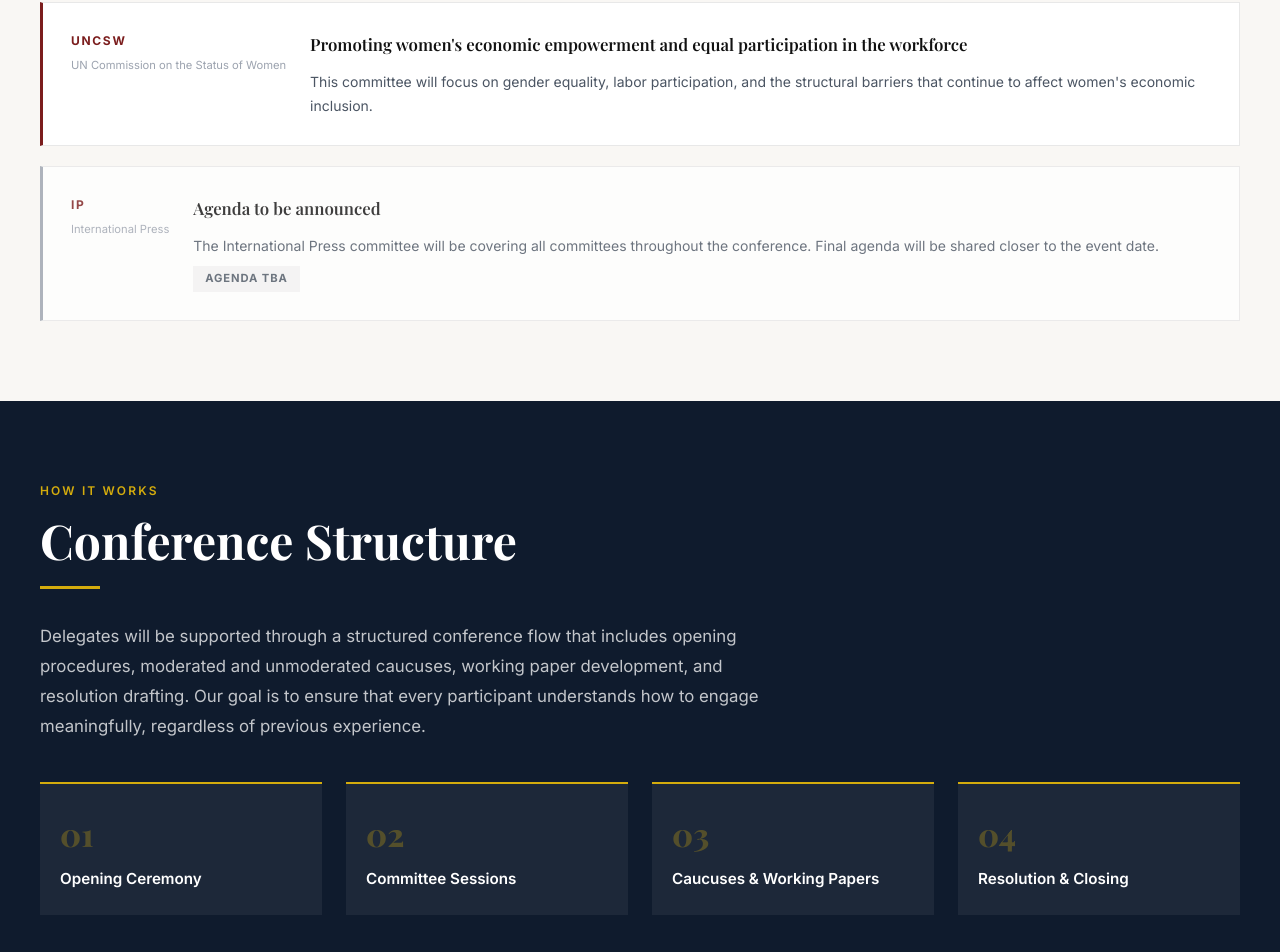
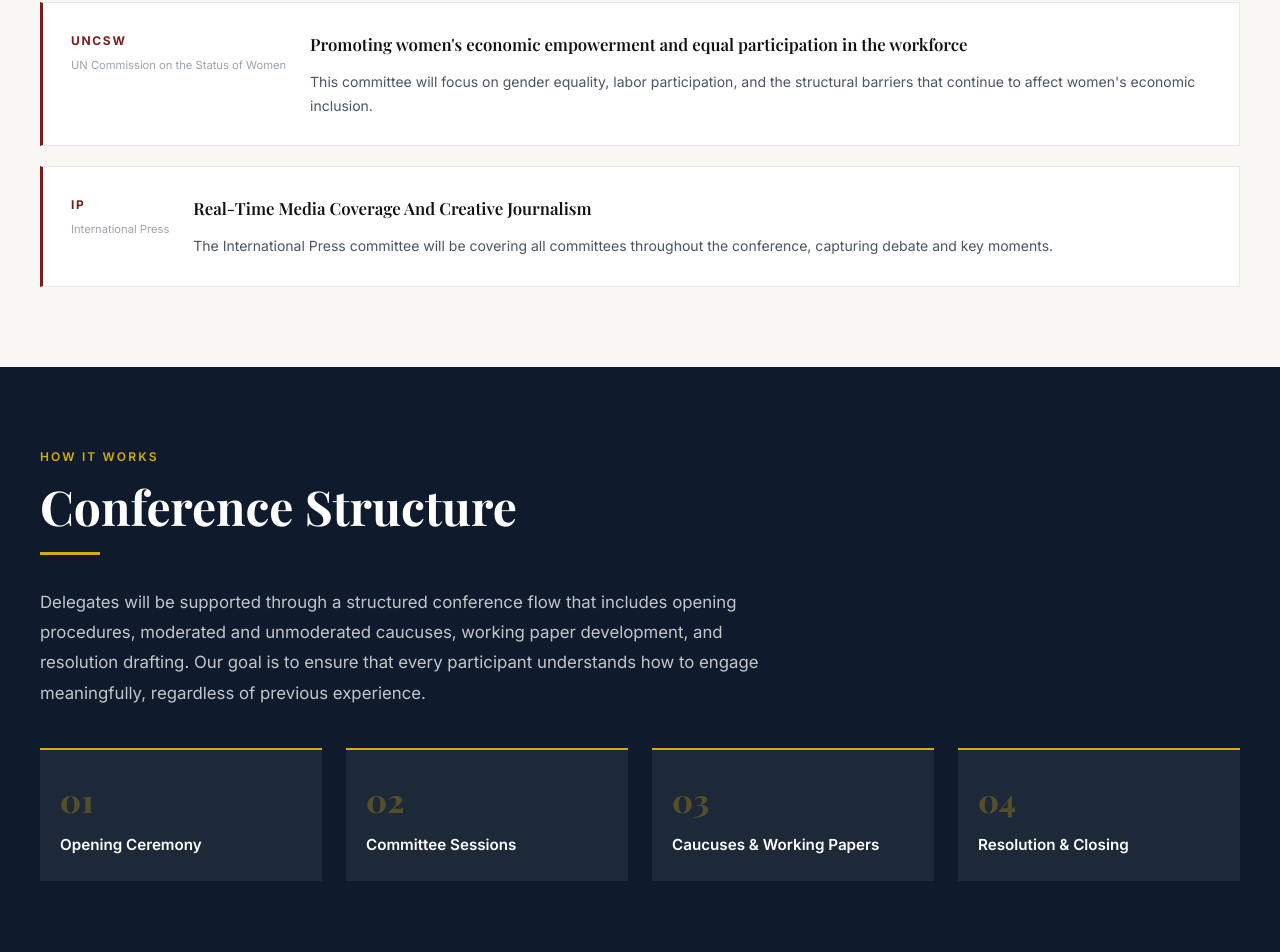
Before and after one commit to Angelflyhi/Pathum, a Next.js app: page /pyf-mun-2026 in a window 1280 px wide. Shown: the part 2912-3864 px from the top of the page. Built offline with nearby package versions, Linux system fonts and the light colour scheme; a web font is replaced by a local one.

Commit message:
Update IP agenda

```diff
--- a/src/app/page.tsx
+++ b/src/app/page.tsx
@@ -124,7 +124,7 @@ export default function Home() {
                   { name: 'WHO', short: 'Combating counterfeit and substandard medicines globally.' },
                   { name: 'UNHRC', short: 'Human trafficking in conflict and post-conflict humanitarian contexts.' },
                   { name: 'UNCSW', short: "Women's economic empowerment and equal workforce participation." },
-                  { name: 'IP', short: 'International Press Committee — agenda to be announced.' },
+                  { name: 'IP', short: 'Real-Time Media Coverage And Creative Journalism.' },
                 ].map(c => (
                   <div key={c.name} style={{ background: 'rgba(255,255,255,.06)', borderLeft: '3px solid #B8960C', padding: '.9rem 1.25rem', display: 'flex', gap: '.75rem', alignItems: 'center' }}>
                     <span style={{ fontWeight: 800, fontSize: '.8rem', letterSpacing: '.1em', color: '#D4AC0D', minWidth: '52px' }}>{c.name}</span>
--- a/src/app/pyf-mun-2026/page.tsx
+++ b/src/app/pyf-mun-2026/page.tsx
@@ -30,9 +30,8 @@ const committees = [
   {
     name: 'IP',
     fullName: 'International Press',
-    agenda: 'Agenda to be announced',
-    desc: 'The International Press committee will be covering all committees throughout the conference. Final agenda will be shared closer to the event date.',
-    tba: true,
+    agenda: 'Real-Time Media Coverage And Creative Journalism',
+    desc: 'The International Press committee will be covering all committees throughout the conference, capturing debate and key moments.',
   },
 ];
 
```
